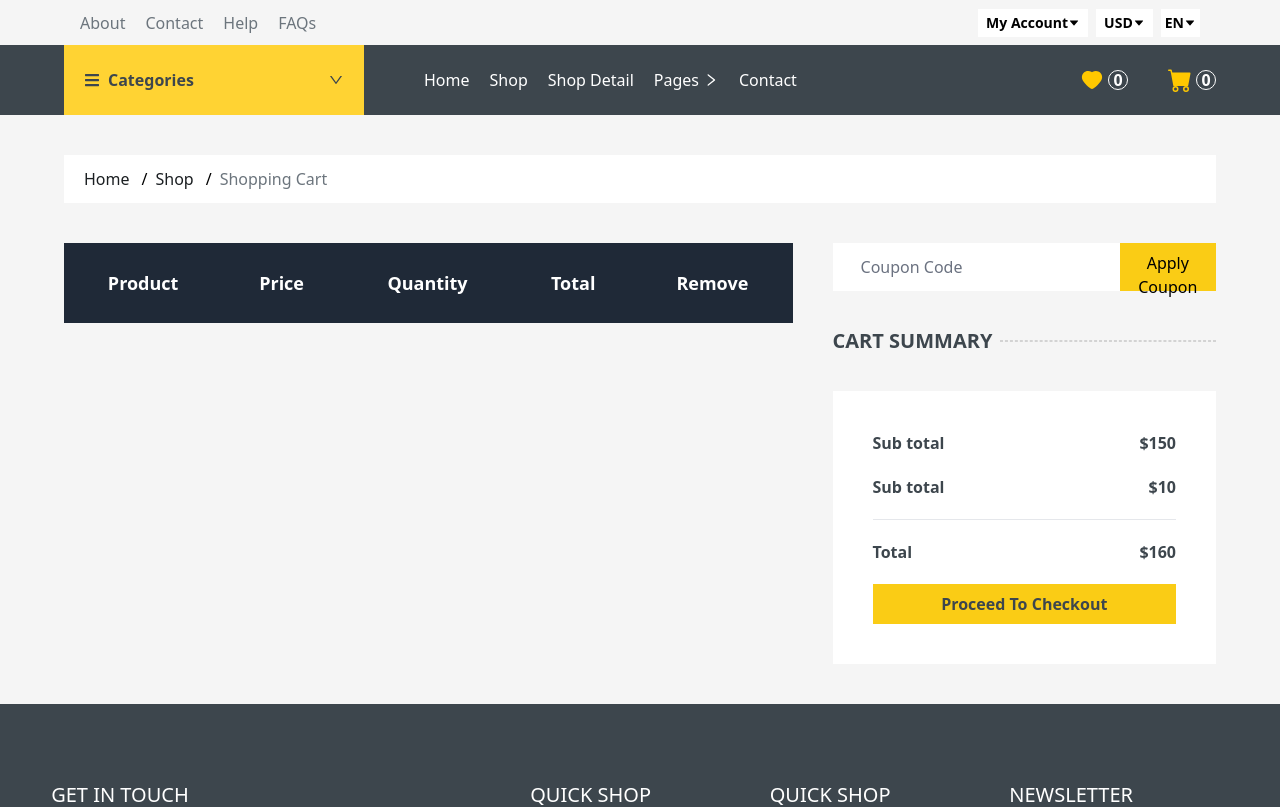
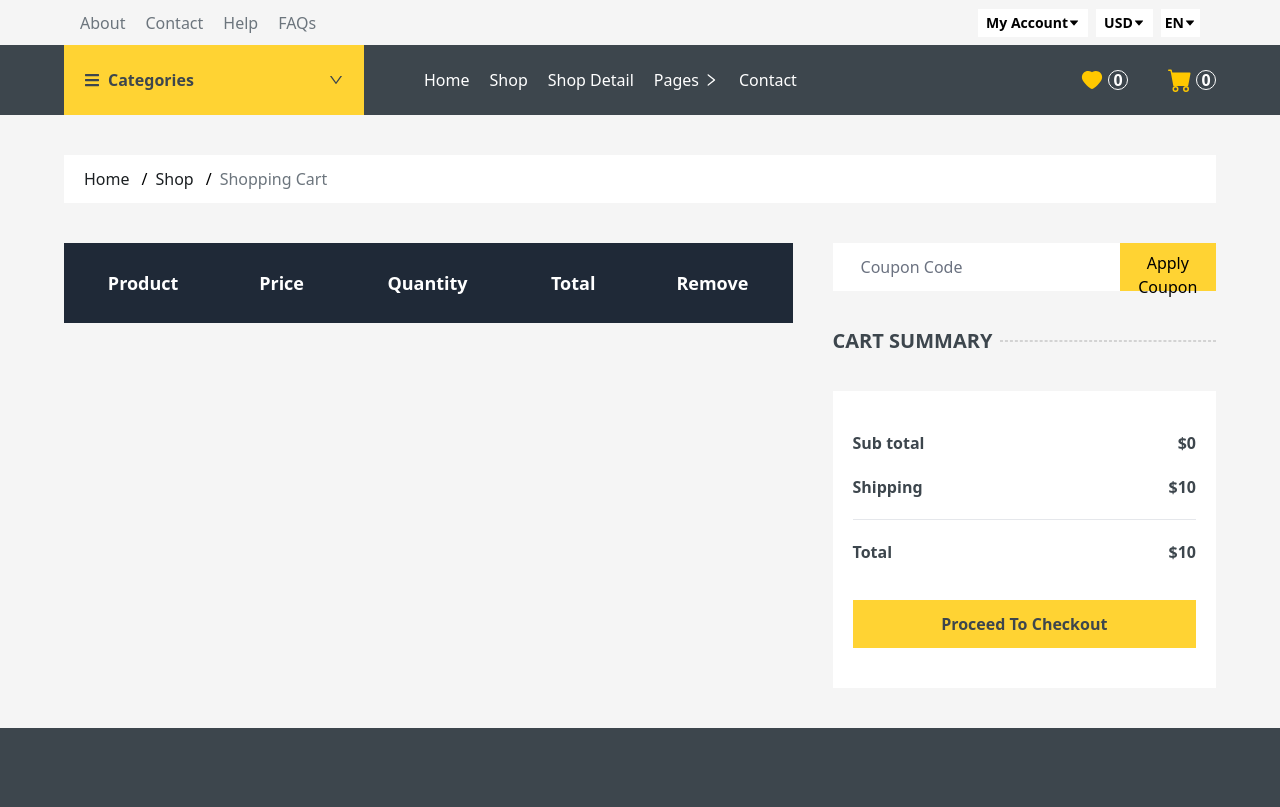
Before and after one commit to TanbirHasan/tingle-park-frontend, a React (Create React App) app: page /checkout in a window 1280 px wide. Shown: the top 807 px of the page. Built offline with nearby package versions, Linux system fonts and the light colour scheme.

Commit message:
checkout page made functional

```diff
--- a/src/components/Footer/Footer.jsx
+++ b/src/components/Footer/Footer.jsx
@@ -102,9 +102,9 @@ const Footer = () => {
 							placeholder="Your Email Address"
 							required
 							type="email"
-							className="lg:w-[150px] py-2 px-3"
+							className="lg:w-[180px] py-2 px-3 focus:ring-0"
 						/>
-						<button type="submit" className="bg-yellow-400 px-3">
+						<button type="submit" className="bg-yellow-400 text-black px-3">
 							Sign up
 						</button>
 					</form>
--- a/src/components/Navbar/Navbar.jsx
+++ b/src/components/Navbar/Navbar.jsx
@@ -29,7 +29,7 @@ const Navbar = () => {
 	// 	};
 	// }, []);
 
-	const cartItemCount = useSelector((state) => state.cartReducer.cartItemCount);
+	const cartItemCount = useSelector((state) => state.cartReducer.cartProducts.length);
 
 	const wishListCount = useSelector((state) => state.wishListReducer.wishItemCount);
 
@@ -97,7 +97,7 @@ const Navbar = () => {
 						<NavLink
 							to={'/checkout'}
 							className={({ isActive }) =>
-								`${isActive ? 'bg-white font-bold' : undefined} hover:bg-white py-2 px-4 block `
+								`${isActive ? 'text-white font-bold' : undefined} hover:bg-white py-2 px-4 block `
 							}
 							onClick={() => setIsPagesOpen(!isPagesOpen)}>
 							<li className="text-black">Checkout</li>
@@ -106,7 +106,7 @@ const Navbar = () => {
 							to={'/shopping-cart'}
 							onClick={() => setIsPagesOpen(!isPagesOpen)}
 							className={({ isActive }) =>
-								`${isActive ? 'bg-white font-bold' : undefined} hover:bg-white py-2 px-4 block `
+								`${isActive ? 'text-white font-bold' : undefined} hover:bg-white py-2 px-4 block `
 							}>
 							<li className="text-black">Shopping Cart</li>
 						</NavLink>
@@ -146,18 +146,19 @@ const Navbar = () => {
 						<NavLink
 							to={'/'}
 							className={({ isActive }) =>
-								`${isActive ? 'bg-white font-bold' : undefined} hover:bg-white py-2 px-4 block `
+								`${isActive ? 'text-white font-bold' : undefined} hover:bg-white py-2 px-4 block `
 							}
 							onClick={() => setIsPagesOpen(!isPagesOpen)}>
-							<li className="text-black">Checkout</li>
+							<li className="">Checkout</li>
 						</NavLink>
 						<NavLink
 							to={'/'}
 							onClick={() => setIsPagesOpen(!isPagesOpen)}
 							className={({ isActive }) =>
 								`${isActive ? 'bg-white font-bold' : undefined} hover:bg-white py-2 px-4 block `
-							}>
-							<li className="text-black">Shopping Cart</li>
+							}
+						>
+							<li className="">Shopping Cart</li>
 						</NavLink>
 					</ul>
 				</div>
--- a/src/features/CartSlice.js
+++ b/src/features/CartSlice.js
@@ -11,14 +11,27 @@ const CartSlice = createSlice({
 			const product = action.payload;
 			state.cartProducts.push(product);
 		},
+		increaseQuantity: (state, action) => {
+			const itemInCart = state.cartProducts.find((p) => p.id === action.payload.id);
+			itemInCart.quantity++;
+		},
+		decreaseQuantity: (state, action) => {
+			const itemInCart = state.cartProducts.find((p) => p.id === action.payload.id);
+			itemInCart.quantity--;
+		},
 
 		removeItemsFromCart: (state, action) => {
 			const id = action.payload;
 			state.cartProducts = state.cartProducts.filter((product) => product.id !== id);
-			// state.cartProducts = remaining;
 		},
 	},
 });
 
-export const { incrementCart, addItemsToCart, removeItemsFromCart } = CartSlice.actions;
+export const {
+	incrementCart,
+	addItemsToCart,
+	removeItemsFromCart,
+	increaseQuantity,
+	decreaseQuantity,
+} = CartSlice.actions;
 export default CartSlice.reducer;
--- a/src/pages/CheckOut/CheckOut.jsx
+++ b/src/pages/CheckOut/CheckOut.jsx
@@ -3,21 +3,28 @@ import { AiOutlineMinus, AiOutlinePlus } from 'react-icons/ai';
 import { RxCross1 } from 'react-icons/rx';
 import { useDispatch, useSelector } from 'react-redux';
 import { Link } from 'react-router-dom';
-import { removeItemsFromCart } from '../../features/CartSlice';
+import { decreaseQuantity, increaseQuantity, removeItemsFromCart } from '../../features/CartSlice';
 import './checkOut.css';
 
 const CheckOut = () => {
 	const cartItems = useSelector((state) => state.cartReducer.cartProducts);
 	const dispatch = useDispatch();
 
-	const handleIncrease = (id) => {
-		const product = cartItems.find((item) => item.id === id);
-		// const quantity = product.quantity + 1
+	const handleIncrease = (product) => {
+		dispatch(increaseQuantity(product));
+	};
+
+	const handleDecrease = (product) => {
+		dispatch(decreaseQuantity(product));
 	};
 
 	const handleDelete = (id) => {
 		dispatch(removeItemsFromCart(id));
 	};
+
+	const total = cartItems.reduce((a, b) => {
+		return a + b.quantity;
+	}, 0)
 
 	return (
 		<div className="w-[90%] mx-auto">
@@ -86,27 +93,28 @@ const CheckOut = () => {
 									<td className="whitespace-nowrap px-4 py-2">
 										<button
 											type="button"
+											onClick={() => handleDecrease(item)}
 											className="inline-flex items-center justify-center w-[30px] h-[31px] text-sm  border  bg-[#FFD333] text-[#3D464D] hover:bg-[#FFCB0D] duration-500 ">
 											<AiOutlineMinus className="text-md font-bold" />
 										</button>
 
-										<input
-											type="text"
-											name=""
-											id=""
-											defaultValue={1}
-											className="inline-flex items-center justify-center w-[40px] h-[31px] text-md  font-semibold text-center bg-[#F5F5F5] focus:outline-0 focus:ring-transparent border-0 "
-										/>
+										<button
+											type="button"
+											className="inline-flex items-center justify-center w-[40px] h-[31px] text-md  font-semibold text-center bg-[#F5F5F5] focus:outline-0 focus:ring-transparent border-0 ">
+											{item.quantity}
+										</button>
 
 										<button
 											type="button"
-											onClick={handleIncrease(item.id)}
+											onClick={() => handleIncrease(item)}
 											className="inline-flex items-center justify-center w-[30px] h-[31px] text-sm font-semibold border  bg-[#FFD333] text-[#3D464D] hover:bg-[#FFCB0D] duration-500 ">
 											<AiOutlinePlus className="text-md font-bold" />
 										</button>
 									</td>
 
-									<td className="whitespace-nowrap px-4 py-2">$120,000</td>
+									<td className="whitespace-nowrap px-4 py-2">
+										$<span>{parseInt(item.quantity * 150)}</span>
+									</td>
 									<td className="whitespace-nowrap px-4 py-2">
 										<button
 											type="button"
@@ -129,7 +137,9 @@ const CheckOut = () => {
 							type="email"
 							className="py-2 px-7 h-[48px] border-0 focus:outline-0 focus:ring-0"
 						/>
-						<button type="button" className="bg-yellow-400 py-2 px-4 h-[48px]">
+						<button
+							type="button"
+							className="bg-[#FFD333] hover:bg-[#FFCB0D] duration-500 py-2 px-4 h-[48px]">
 							Apply Coupon
 						</button>
 					</div>
@@ -142,13 +152,13 @@ const CheckOut = () => {
 							</div>
 						</div>
 
-						<div className="bg-white p-10 space-y-5 text-[#3d464d] font-semibold">
+						<div className="bg-white py-10 px-5 space-y-5 text-[#3d464d] font-semibold">
 							<div className="flex justify-between">
 								<h1>Sub total</h1>
-								<p>$150</p>
+								<p>$<span>{total*150}</span></p>
 							</div>
 							<div className="flex justify-between">
-								<h1>Sub total</h1>
+								<h1>Shipping</h1>
 								<p>$10</p>
 							</div>
 							<hr />
@@ -156,11 +166,13 @@ const CheckOut = () => {
 							<div>
 								<div className="flex justify-between">
 									<h1>Total</h1>
-									<p>$160</p>
+									<p>$<span>{(total*150) + 10}</span></p>
 								</div>
 							</div>
 							<div>
-								<button type="submit" className="bg-yellow-400 py-2 px-7 w-full">
+								<button
+									type="submit"
+									className="bg-[#FFD333] hover:bg-[#FFCB0D] duration-500 py-3 px-7 w-full mt-4">
 									Proceed To Checkout
 								</button>
 							</div>
```
